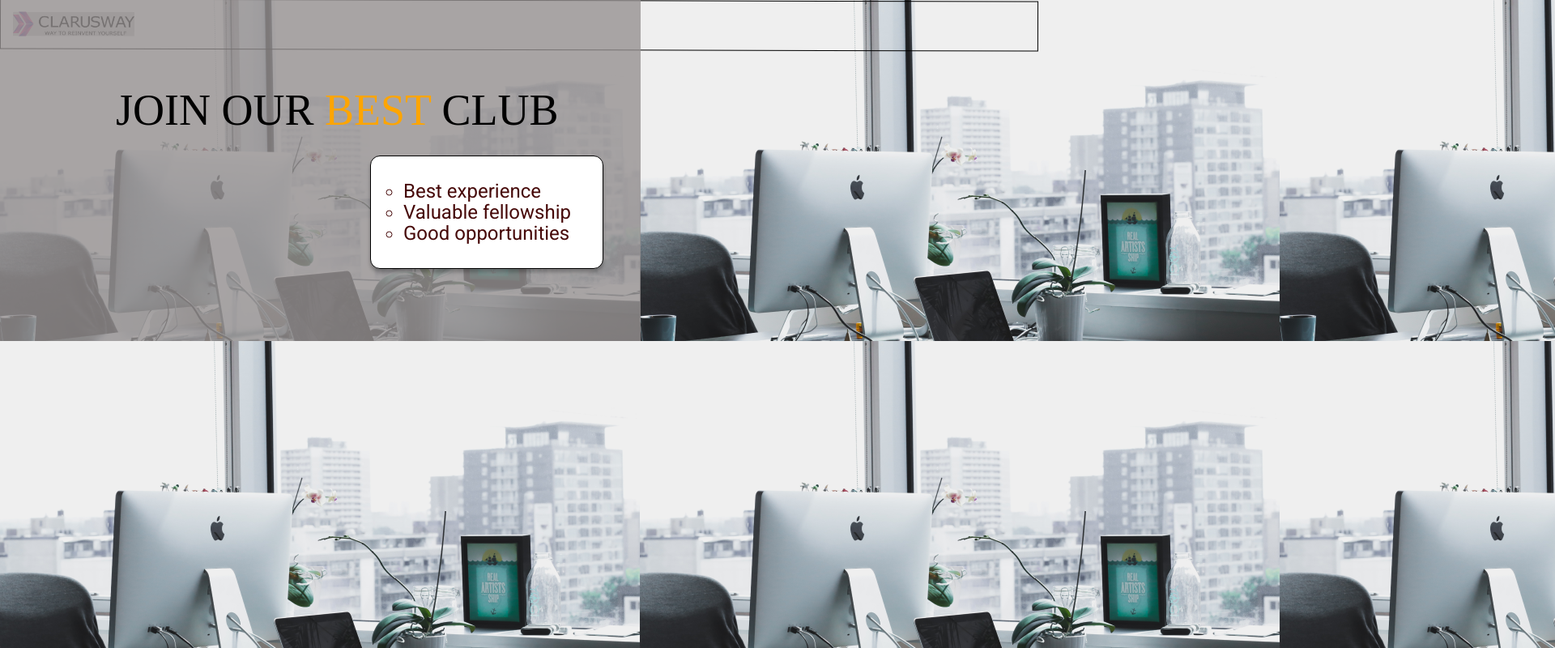
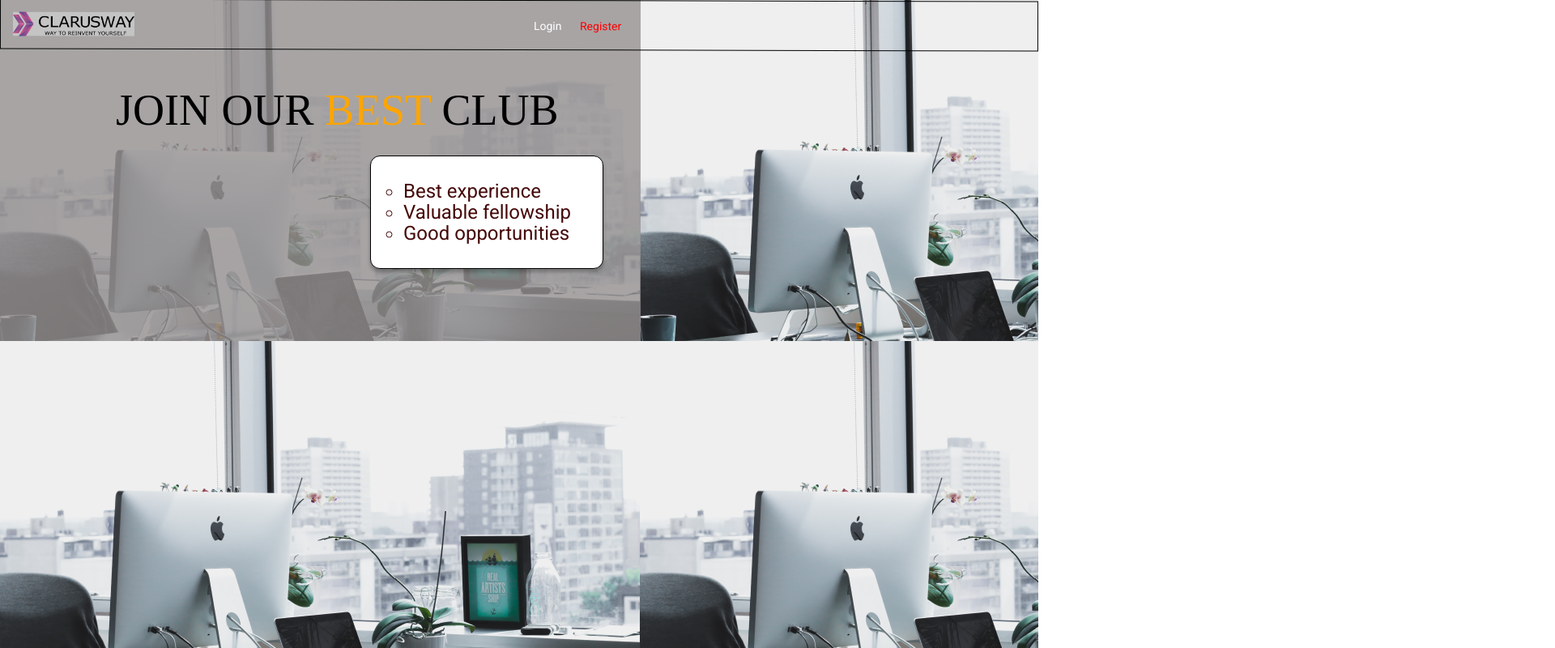
Before and after one commit to 1kenz/ClubPage, a plain HTML site: page index.html in a window 1280 px wide. Shown: the top 800 px of the page at 81% size, 1920 px wide, since content can reach past the window. Drawn offline with Linux system fonts and the light colour scheme; a web font is replaced by a local one.

Commit message:
editing layer order

```diff
--- a/index.html
+++ b/index.html
@@ -13,8 +13,8 @@
     <nav class="navbar">
         <img src="images/clarusway_logo.png" alt="logo" class="navbar__logo" width="150px" height="30px">
         <div class="navbar__right">
-            <button class="navbar__right--register">Register</button>
-            <button class="navbar__right--login">Login</button>
+            <a href="#" class="navbar__right--register">Register</a>
+            <a href="#" class="navbar__right--login">Login</a>
         </div>
     </nav>
     <section class="hero">
--- a/sass/_hero.scss
+++ b/sass/_hero.scss
@@ -6,6 +6,7 @@
     width: 791px;
     height: 421px;
     background: rgba(150, 145, 145, 0.79);
+    z-index: -1;
     &__head {
         /* JOIN OUR BEST CLUB */
         position: absolute;
--- a/sass/_navbar.scss
+++ b/sass/_navbar.scss
@@ -20,14 +20,20 @@
         }
         &__right {
             position: relative;
-            // height: 60px;
+            height: 60px;
+            width: 100%;
             float: right;
+            & a {
+                text-decoration: none;
+                &:hover {
+                    text-decoration: underline;
+                }
+            }
             &--register {
                 /* Register */
                 position: absolute;
-                background-color: blue;
-                // width: 52px;
-                // height: 16px;
+                width: 52px;
+                height: 16px;
                 left: 715px;
                 top: 23px;
                 font-family: Roboto;
@@ -36,6 +42,7 @@
                 font-size: 14px;
                 line-height: 16px;
                 color: #FF0000;
+                z-index: 1;
             }
             &--login {
                 /* Login */
```
Also changed, not shown: _hero.css, _navbar.css, main.css.
